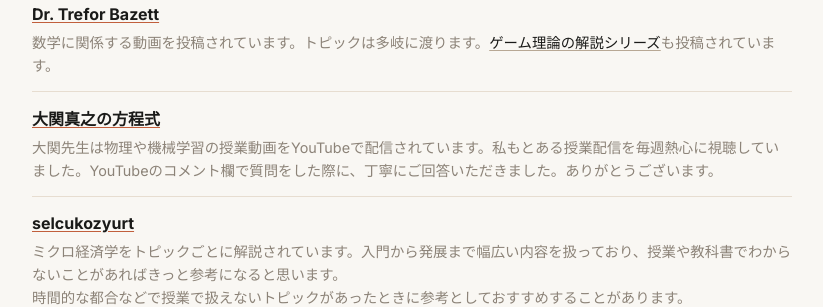
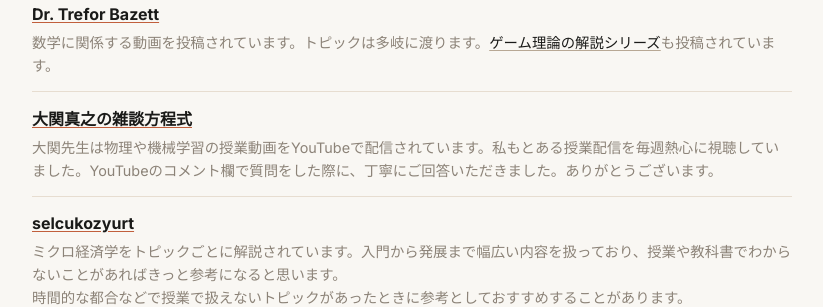
Before and after one commit to tetsuyahoshino137/tetsuyahoshino137.github.io, a Jekyll site: the page built from posts/youtube.html, in a window 1280 px wide and 900 px high, scrolled down 6381 px. Shown: the part 199-506 px from the top of the window, without its empty margins (228-1051 px from the left). Built offline with Jekyll 4.4.1, drawn with Linux system fonts in a browser that asks for light colours.

Commit message:
Change channel name to '大関真之の雑談方程式'
Updated the channel name for 大関真之 in the YouTube section.

```diff
--- a/posts/youtube.html
+++ b/posts/youtube.html
@@ -229,7 +229,7 @@
 <div class="ch-desc">数学に関係する動画を投稿されています。トピックは多岐に渡ります。<a href="https://youtu.be/qSDyvqxGWGc" target="_blank">ゲーム理論の解説シリーズ</a>も投稿されています。</div>
 </div>
 <div class="ch-item">
-<div class="ch-name"><a href="https://www.youtube.com/@mohzeki22/featured" target="_blank">大関真之の方程式</a></div>
+<div class="ch-name"><a href="https://www.youtube.com/@mohzeki22/featured" target="_blank">大関真之の雑談方程式</a></div>
 <div class="ch-desc">大関先生は物理や機械学習の授業動画をYouTubeで配信されています。私もとある授業配信を毎週熱心に視聴していました。YouTubeのコメント欄で質問をした際に、丁寧にご回答いただきました。ありがとうございます。</div>
 </div>
 <div class="ch-item">
```
